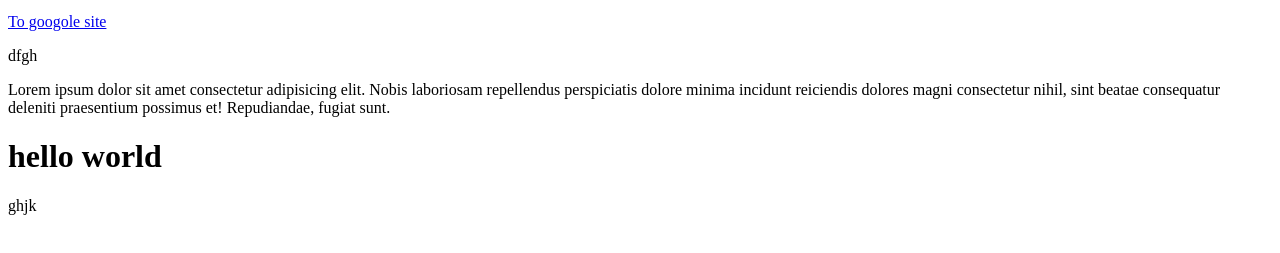
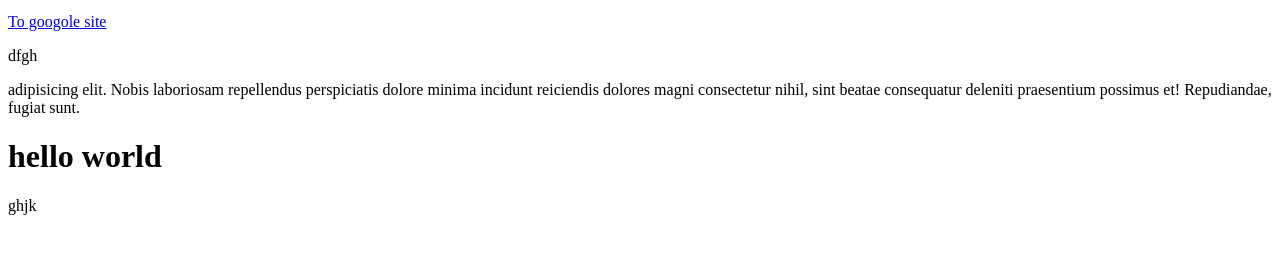
Before and after one commit to mishpachpo/ex05, a plain HTML site: page index.html in a window 1280 px wide. Shown: the part 349-602 px from the top of the page. Drawn offline with Linux system fonts and the light colour scheme.

Commit message:
Update index.html

```diff
--- a/index.html
+++ b/index.html
@@ -9,7 +9,7 @@
     <p>lorem ispum</p>
     <a href="http://www.google.com">To googole site</a>
     <p>dfgh</p>
-    <p>Lorem ipsum dolor sit amet consectetur adipisicing elit. Nobis laboriosam repellendus perspiciatis dolore minima incidunt reiciendis dolores magni consectetur nihil, sint beatae consequatur deleniti praesentium possimus et! Repudiandae, fugiat sunt.</p>
+    <p> adipisicing elit. Nobis laboriosam repellendus perspiciatis dolore minima incidunt reiciendis dolores magni consectetur nihil, sint beatae consequatur deleniti praesentium possimus et! Repudiandae, fugiat sunt.</p>
 </head>
 <body>
     <h1>hello world</h1>
```
